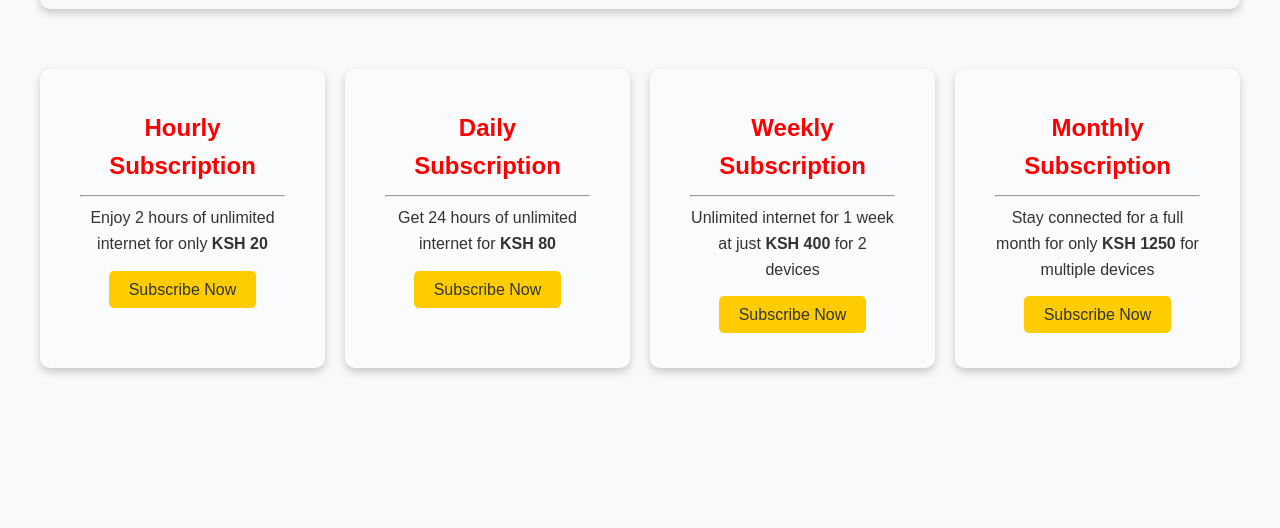
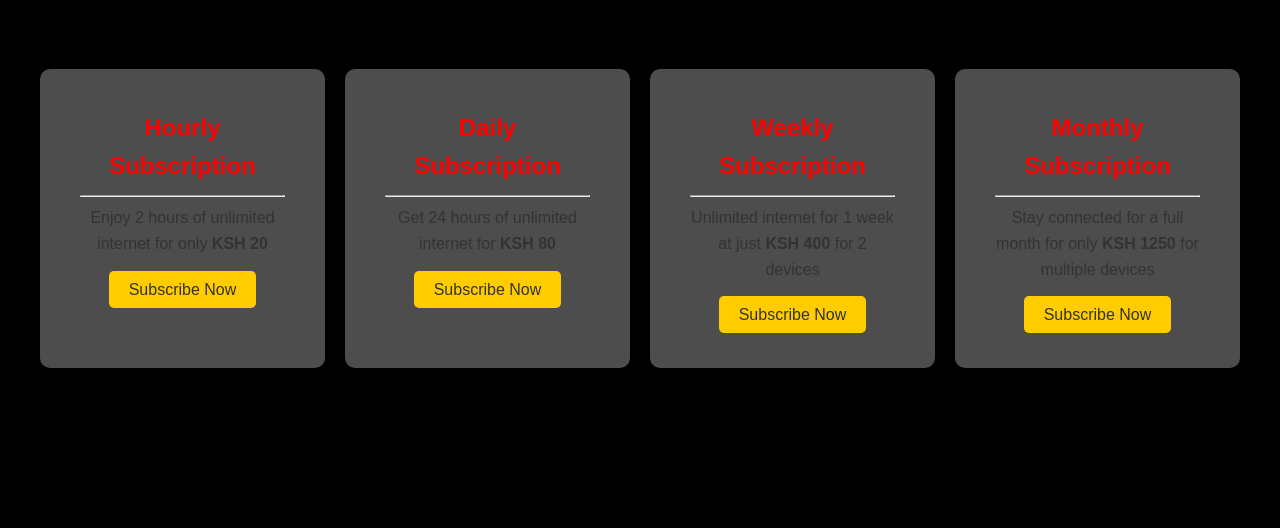
Before and after one commit to jamesnjugunah/Bill, a plain HTML site: page front-end/index.html in a window 1280 px wide. Shown: the part 272-800 px from the top of the page. Drawn offline with Linux system fonts and the light colour scheme.

Commit message:
initial commit

```diff
--- a/front-end/index.css
+++ b/front-end/index.css
@@ -360,7 +360,6 @@ body {
     margin: 0;
     padding: 0;
     line-height: 1.6;
-    background-color: #f8f9fa;
     color: #333;
 }
 
```
